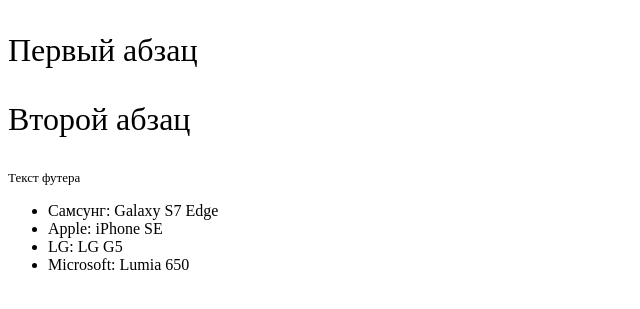
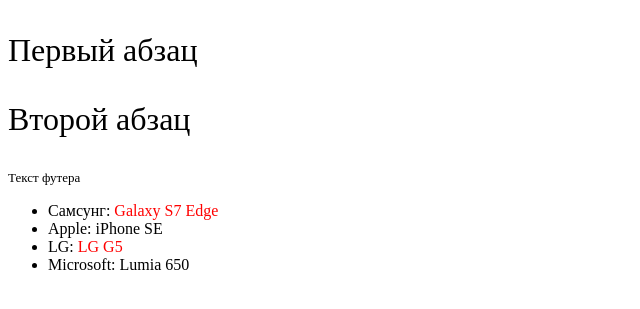
Before and after one commit to demfireld/de_learn, a PHP site: page / in a window 1280 px wide. Shown: the top 309 px of the page, without its empty margins (0-640 px from the left). Run offline with PHP 8.4, Linux system fonts and the light colour scheme.

Commit message:
vault backup: 2024-09-27 12:28:00

```diff
--- a/HTML/05_Основы_CSS3_селекторы/03_Селекторы_потомков/style.css
+++ b/HTML/05_Основы_CSS3_селекторы/03_Селекторы_потомков/style.css
@@ -4,3 +4,6 @@
 #footer p {
     font-size: 13px;
 }
+li .redLink {
+    color: red;
+}
```
